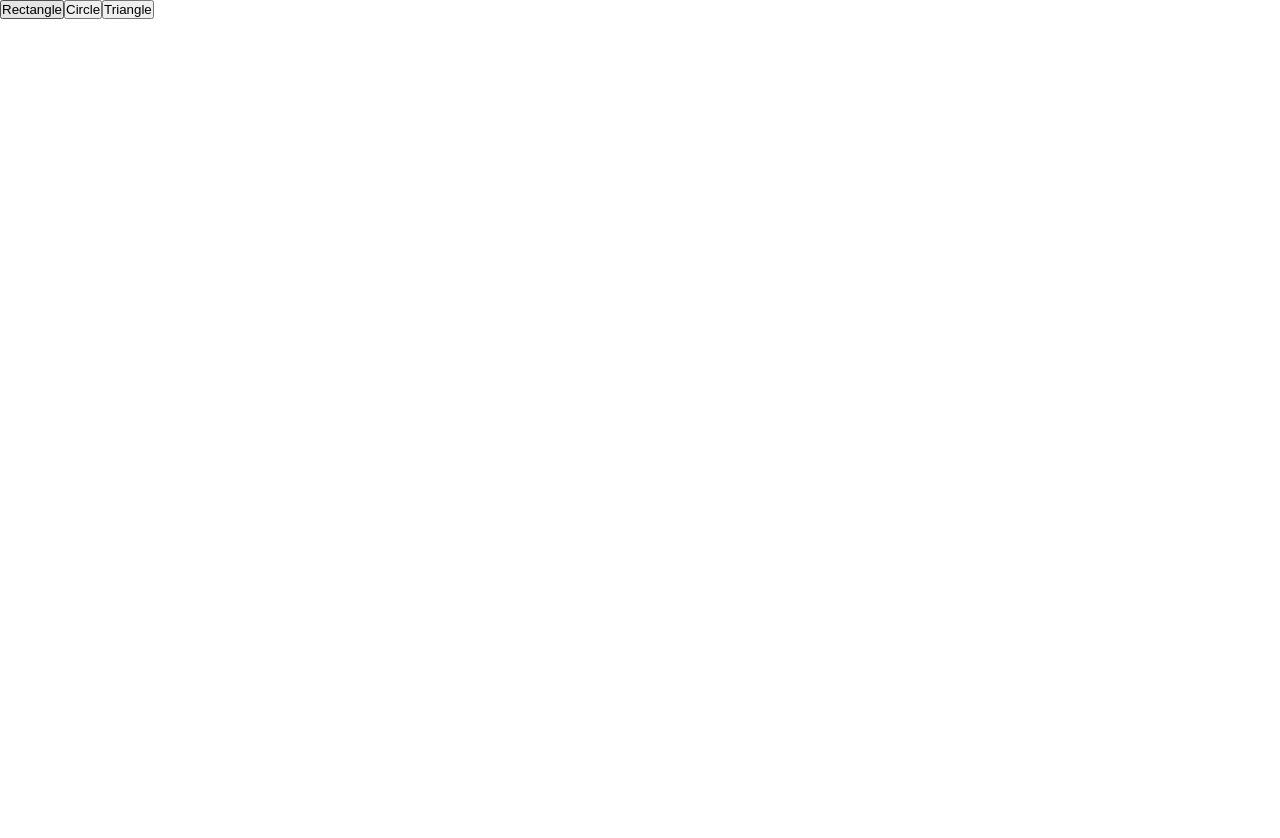
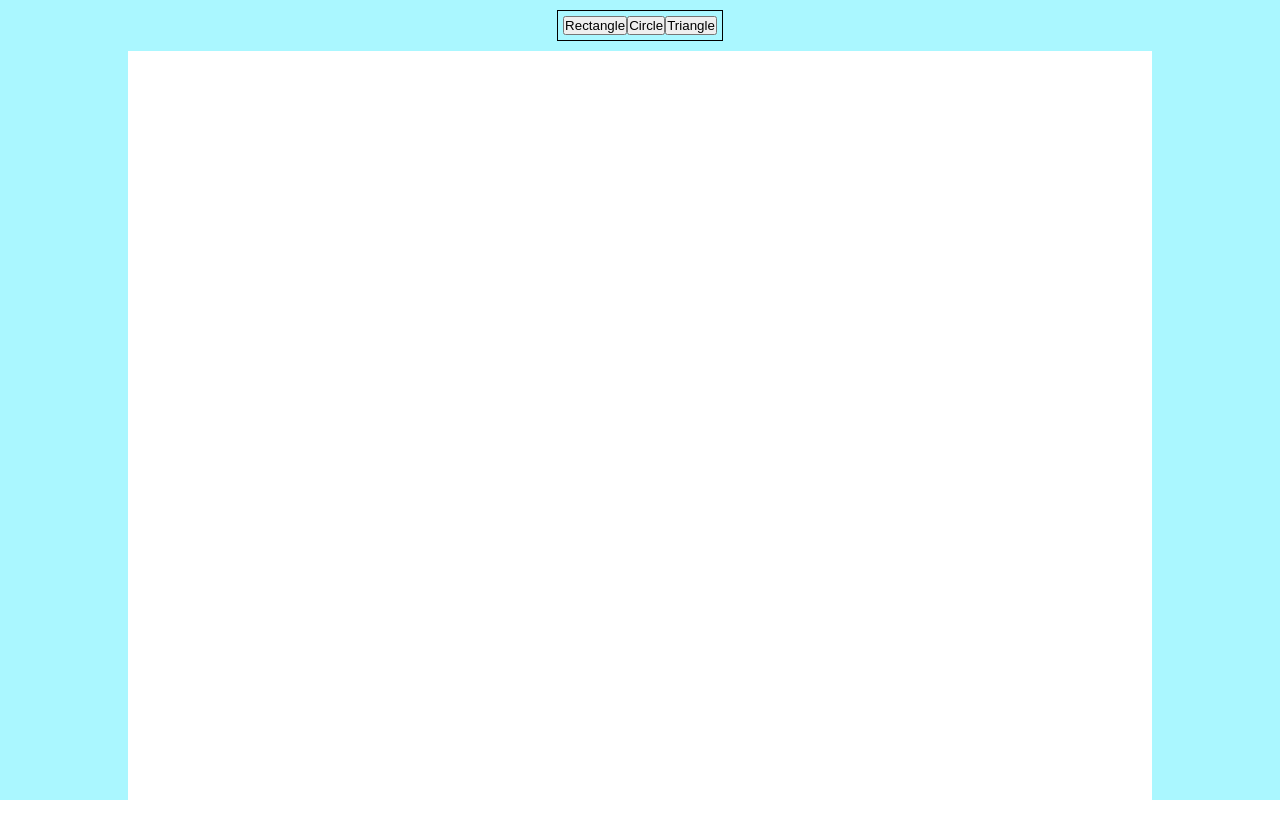
Before and after one commit to KernelMrex/web-paint, a React (Create React App) app: page / in a window 1280 px wide. Shown: the top 838 px of the page. Built offline with nearby package versions, Linux system fonts and the light colour scheme.

Commit message:
Добавил немного стилей

```diff
--- a/src/View/App/App.css
+++ b/src/View/App/App.css
@@ -0,0 +1,16 @@
+.app
+{
+    background: #aaf7ff;
+    margin: auto;
+    height: 100vh;
+}
+
+.app__menu
+{
+}
+
+.app__editor
+{
+    display: flex;
+    justify-content: center;
+}
--- a/src/View/App/App.tsx
+++ b/src/View/App/App.tsx
@@ -1,6 +1,6 @@
 import './App.css';
 import React from 'react';
-import { v4 as uuid } from 'uuid';
+import {v4 as uuid} from 'uuid';
 import Editor from '../Editor/Editor';
 import CEditorController from '../../Controller/CEditorController';
 import IShape from '../../Model/Shape/IShape';
@@ -48,14 +48,18 @@ function App({ shapes, controller }: AppProps) {
 
     return (
         <div className="app">
+            <div className="app__menu">
                 <Menu addRectangle={ addRectangle }
                       addEllipse={ addEllipse }
                       addTriangle={ addTriangle } />
+            </div>
+            <div className="app__editor">
                 <Editor shapes={shapes}
                         moveShape={moveShape}
                         removeShape={removeShape}
                         resizeShape={resizeShape} />
             </div>
+        </div>
     );
 }
 
--- /dev/null
+++ b/src/View/Editor/Editor.css
@@ -0,0 +1,3 @@
+.editor {
+    background: white;
+}
--- a/src/View/Editor/Editor.tsx
+++ b/src/View/Editor/Editor.tsx
@@ -1,5 +1,6 @@
+import './Editor.css';
 import IShape from '../../Model/Shape/IShape';
-import { useRef } from 'react';
+import {useRef} from 'react';
 import useSelect from '../../Hook/useSelect';
 import useHotkey from '../../Hook/useHotkey';
 import Shape from './Shape/Shape';
@@ -23,6 +24,7 @@ function Editor({ shapes, moveShape, removeShape, resizeShape }: EditorProps) {
 
     return (
         <svg
+            className={"editor"}
             ref={ ref }
             viewBox={'0 0 1024 1024'}
             width={'1024'}
--- /dev/null
+++ b/src/View/Menu/Menu.css
@@ -0,0 +1,12 @@
+.menu
+{
+    display: flex;
+    justify-content: center;
+    padding: 10px;
+}
+
+.menu__section
+{
+    border: 1px solid #000;
+    padding: 5px;
+}
--- a/src/View/Menu/Menu.tsx
+++ b/src/View/Menu/Menu.tsx
@@ -1,3 +1,5 @@
+import './Menu.css';
+
 type MenuProps = {
     addRectangle: () => void;
     addEllipse: () => void,
@@ -6,10 +8,12 @@ type MenuProps = {
 
 function Menu({ addRectangle, addEllipse, addTriangle }: MenuProps) {
     return (
-        <div>
-            <button onClick={ addRectangle }>Rectangle</button>
-            <button onClick={ addEllipse }>Circle</button>
-            <button onClick={ addTriangle }>Triangle</button>
+        <div className="menu">
+            <div className="menu__section">
+                <button onClick={ addRectangle }>Rectangle</button>
+                <button onClick={ addEllipse }>Circle</button>
+                <button onClick={ addTriangle }>Triangle</button>
+            </div>
         </div>
     );
 }
```
Lines whose indentation alone changed are shown as unchanged.
